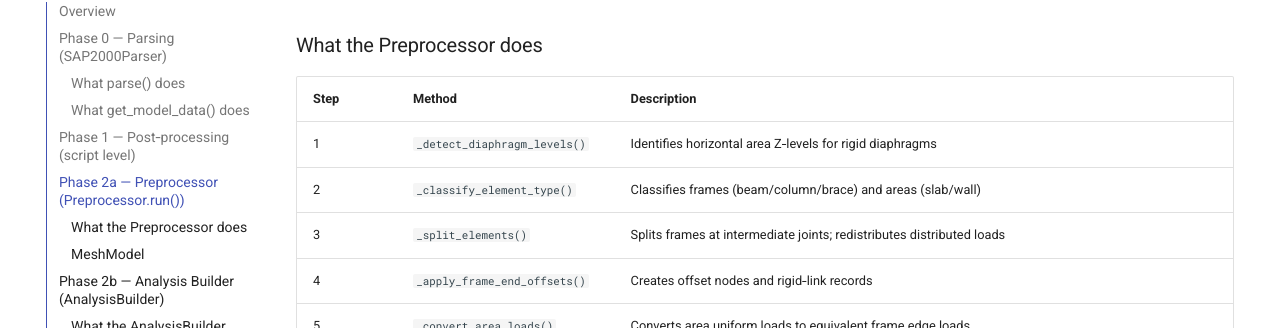
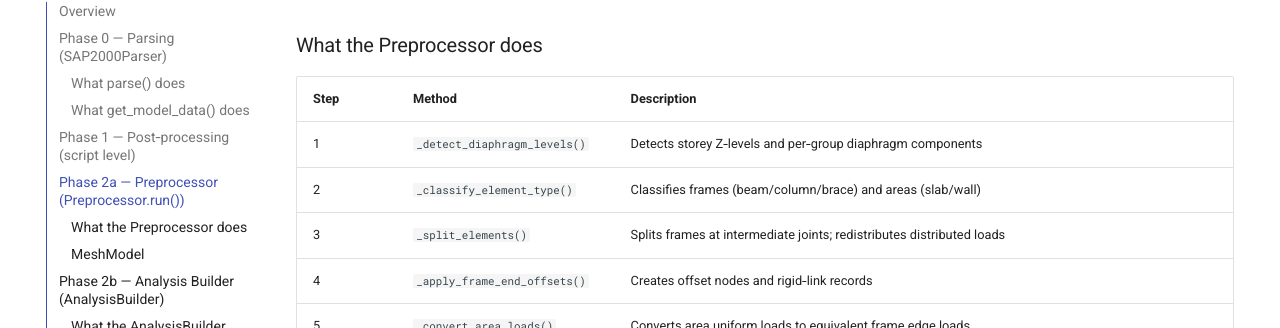
Before and after one commit to boustrephon/fea_toolkit, an MkDocs documentation site: the page built from docs/workflow.md, in a window 1280 px wide and 900 px high, scrolled down 3144 px. Shown: the part 124-452 px from the top of the window. Built offline with MkDocs 1.6.1 and Material for MkDocs 9.7.7, drawn with Linux system fonts in a browser that asks for light colours; comment, search, counter and statistics services are not loaded; some of the changed text lies outside the part shown.

Commit message:
docs: align diaphragm docs with explicit-only default
Update the README feature table, workflow.md step tables and the diaphragm_constraints usage example to the new contract: slab-derived levels are detected but applied only when explicitly requested (rigid_diaphragms: True fallback or legacy Z-list), never auto-applied.

Clarify the preprocessor _detect_diaphragm_levels docstring for source 3 (horizontal area elements) accordingly.

```diff
--- a/docs/workflow.md
+++ b/docs/workflow.md
@@ -140,7 +140,7 @@
 
 | Step | Method | Description |
 |------|--------|-------------|
-| 1 | `_detect_diaphragm_levels()` | Identifies horizontal area Z‑levels for rigid diaphragms |
+| 1 | `_detect_diaphragm_levels()` | Detects storey Z‑levels and per‑group diaphragm components |
 | 2 | `_classify_element_type()` | Classifies frames (beam/column/brace) and areas (slab/wall) |
 | 3 | `_split_elements()` | Splits frames at intermediate joints; redistributes distributed loads |
 | 4 | `_apply_frame_end_offsets()` | Creates offset nodes and rigid‑link records |
@@ -227,7 +227,7 @@
 | 6 | `_create_lumped_hinges()` | Zero‑length hinge elements |
 | 7 | `_create_elements()` | ``ops.element('elasticBeamColumn', …)`` with geom transforms |
 | 8 | `_create_loads()` | ``ops.pattern()`` + ``ops.eleLoad()`` / ``ops.load()`` |
-| 9 | `_apply_rigid_diaphragms()` | ``ops.rigidDiaphragm()`` at detected levels |
+| 9 | `_apply_rigid_diaphragms()` | ``ops.rigidDiaphragm()`` per explicit component / requested level |
 | — | `compute_seismic_masses()` | Lumped mass from element self-weight + load patterns |
 | — | `run_modal_analysis()` | Eigenvalue solve (4 solver strategies, Ritz pre-step) |
 | — | `run_response_spectrum_analysis()` | Mode-by-mode RS with CQC/SRSS combination |
```
Also changed, not shown: README.md (+1 -1 lines), docs/diaphragm_constraints.md (+1 -1 lines), docs/shell_support.md (+1 -1 lines), 1 other file.
